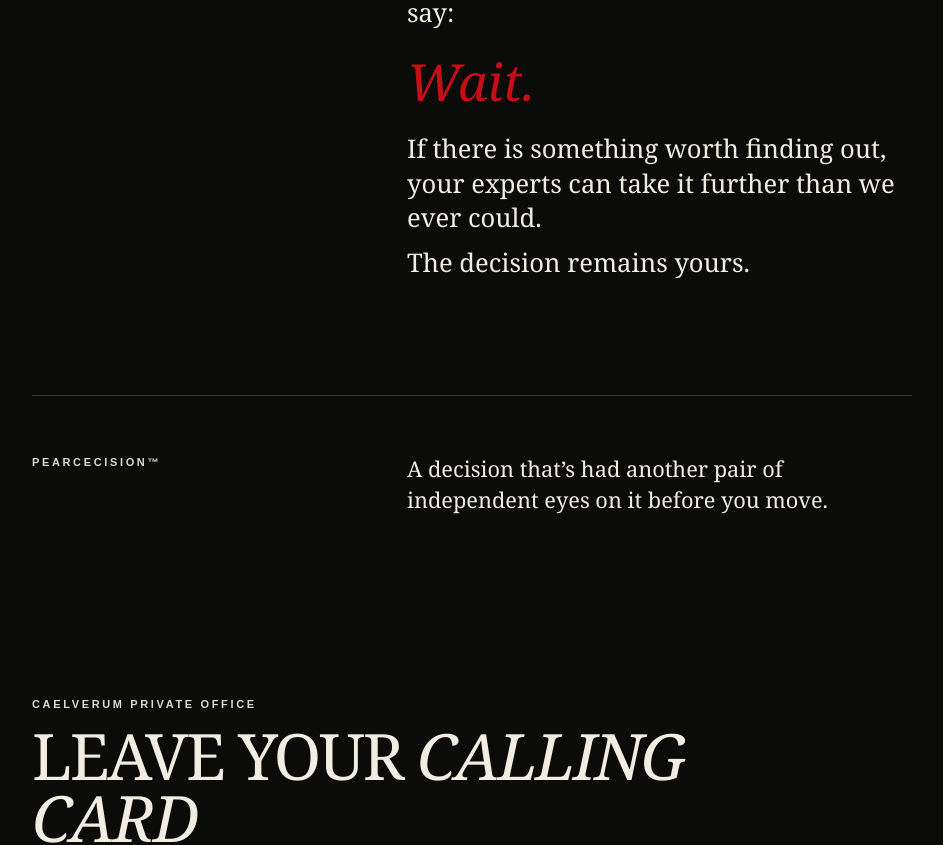
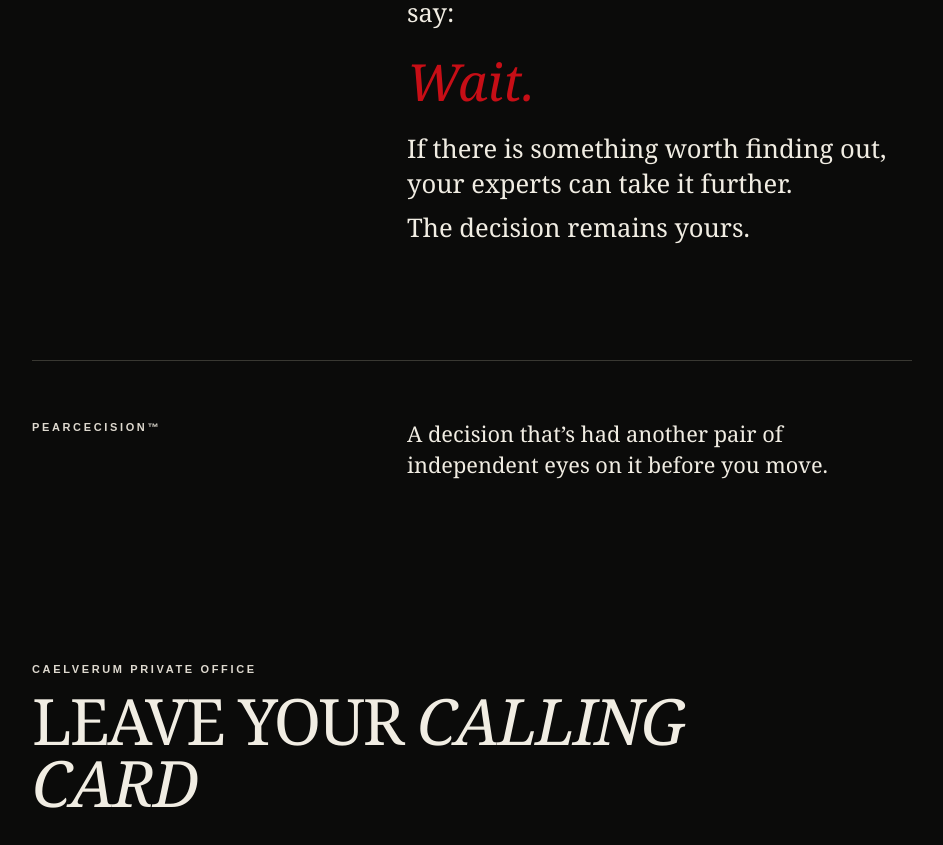
Before and after one commit to soozhiel/doubledumplings, a Next.js app: page / in a window 1280 px wide. Shown: the part 2000-2845 px from the top of the page, without its empty margins (168-1111 px from the left). Built offline with nearby package versions, Linux system fonts and the light colour scheme; no server answers.

Commit message:
Refine footer and expert wording

```diff
--- a/app/page.tsx
+++ b/app/page.tsx
@@ -99,7 +99,7 @@ export default function Home() {
         <p>Sometimes we arrive where your people already did.</p>
         <p>Sometimes something makes us stop and say:</p>
         <strong>Wait.</strong>
-        <p>If there is something worth finding out, your experts can take it further than we ever could.</p>
+        <p>If there is something worth finding out, your experts can take it further.</p>
         <p>The decision remains yours.</p>
       </div>
     </section>
@@ -146,6 +146,6 @@ export default function Home() {
       </div>
     </form>
 
-    <footer><span>DOUBLE DUMPLINGS</span><span>BACKED BY CAELVERUM</span><span>IDEAS TRAVEL WELL.</span></footer>
+    <footer><span>DOUBLE DUMPLINGS</span><span>BACKED BY CAELVERUM</span><span>PEARCECISION-BACKED DECISIONS.</span></footer>
   </main>;
 }
```
